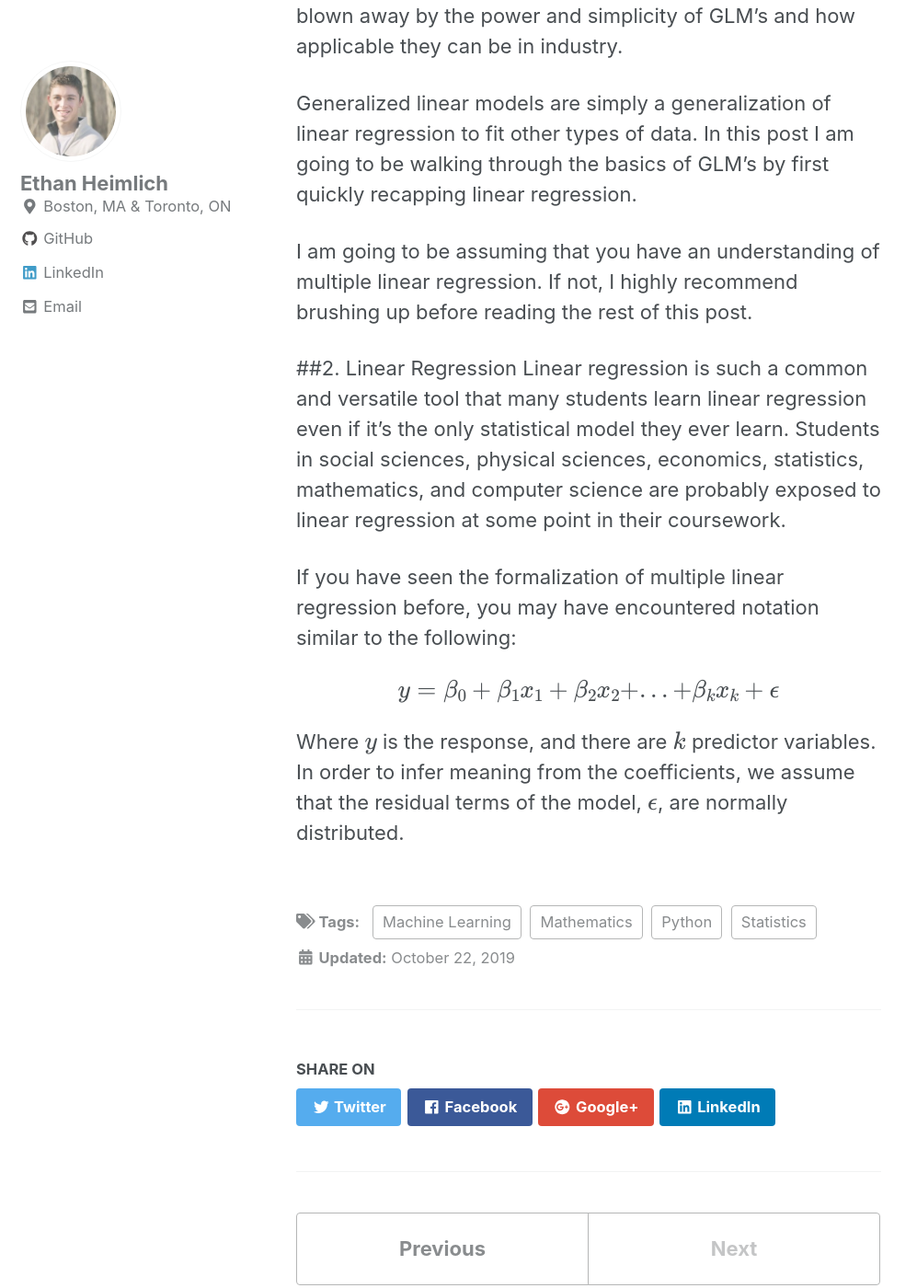
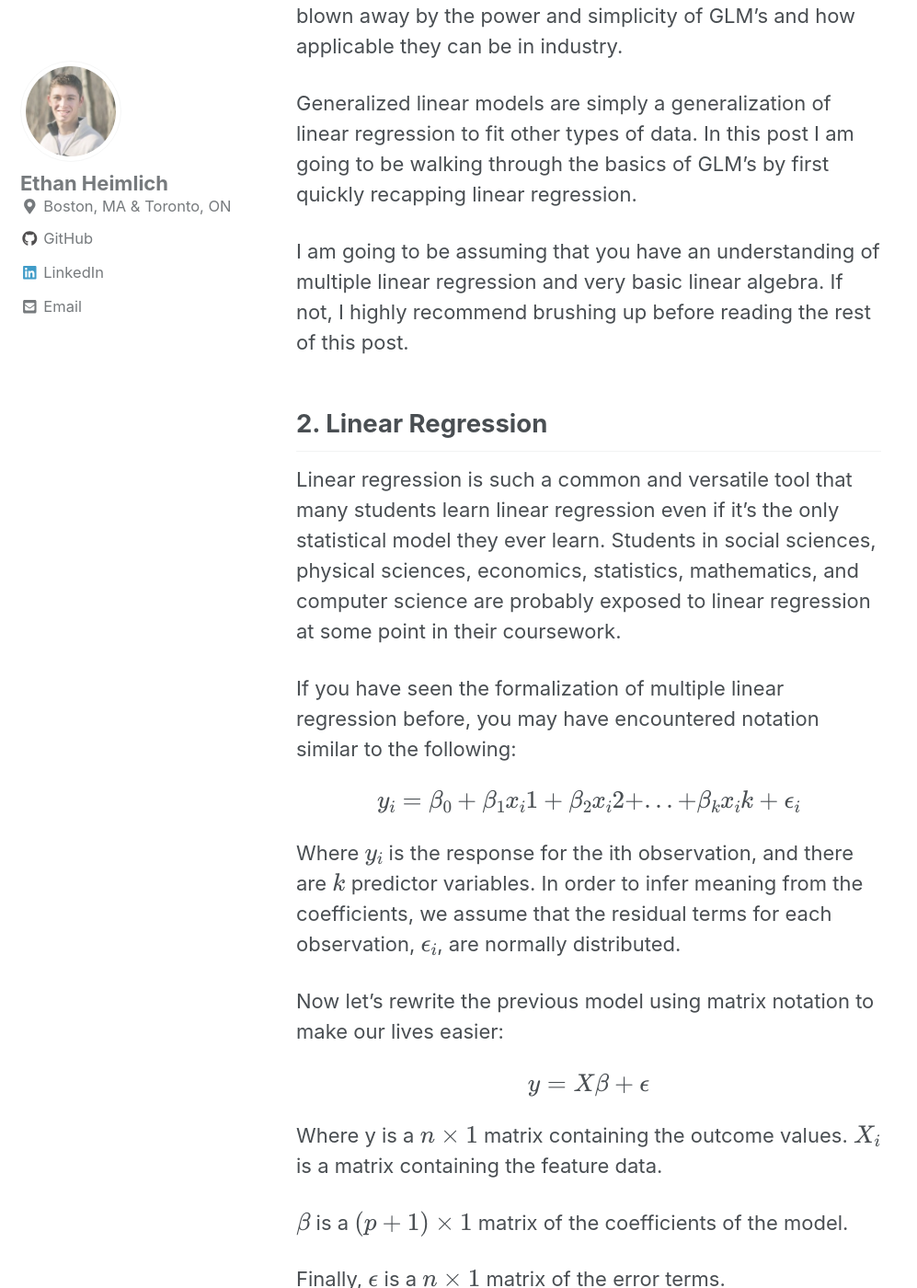
Before and after one commit to eheimlich/eheimlich.github.io, a Jekyll site: the page built from _posts/2019-10-22-generalized_linear_models.md, in a window 1280 px wide and 1400 px high, scrolled down 416 px. Shown: the whole window at 92% size, without its empty margins (0-997 px from the left). Built offline with Jekyll 4.4.1, drawn with Linux system fonts in a browser that asks for light colours; cached includes are drawn as plain includes; nearby versions of some CDN libraries; formulas are drawn with MathJax 3.

Commit message:
Started linear regression section

```diff
--- a/_posts/2019-10-22-generalized_linear_models.md
+++ b/_posts/2019-10-22-generalized_linear_models.md
@@ -11,17 +11,29 @@ I recently came across generalized linear models in one of my statistics classes
 
 Generalized linear models are simply a generalization of linear regression to fit other types of data. In this post I am going to be walking through the basics of GLM's by first quickly recapping linear regression.
 
-I am going to be assuming that you have an understanding of multiple linear regression. If not, I highly recommend brushing up before reading the rest of this post.
+I am going to be assuming that you have an understanding of multiple linear regression and very basic linear algebra. If not, I highly recommend brushing up before reading the rest of this post.
 
-##2. Linear Regression
+## 2. Linear Regression
+
 Linear regression is such a common and versatile tool that many students learn linear regression even
 if it's the only statistical model they ever learn. Students in social sciences, physical sciences,
 economics, statistics, mathematics, and computer science are probably exposed to linear regression at some point in their coursework.
 
 If you have seen the formalization of multiple linear regression before, you may have encountered notation similar to the following:
 
-$$ y = \beta_0 + \beta_1 x_1 + \beta_2 x_2 + ...+ \beta_k x_k + \epsilon $$
+$$ y_i = \beta_0 + \beta_1 x_i1 + \beta_2 x_i2 + ...+ \beta_k x_ik + \epsilon_i $$
 
-Where $$y$$ is the response, and there are $$k$$ predictor variables. In order to infer
-meaning from the coefficients, we assume that the residual terms of the model, $$\epsilon$$, are normally
+Where $$y_i$$ is the response for the ith observation, and there are $$k$$ predictor variables. In order to infer
+meaning from the coefficients, we assume that the residual terms for each observation, $$\epsilon_i$$, are normally
 distributed.
+
+Now let's rewrite the previous model using matrix notation to make our lives easier:
+
+$$ y = X \beta + \epsilon $$
+
+Where y is a $$ n \times 1 $$ matrix containing the outcome values. $$ X_i $$ is a matrix containing the
+feature data.
+
+$$\beta$$ is a $$(p + 1) \times 1$$ matrix of the coefficients of the model.
+
+Finally, $$\epsilon$$ is a $$n \times 1 $$ matrix of the error terms.
```
